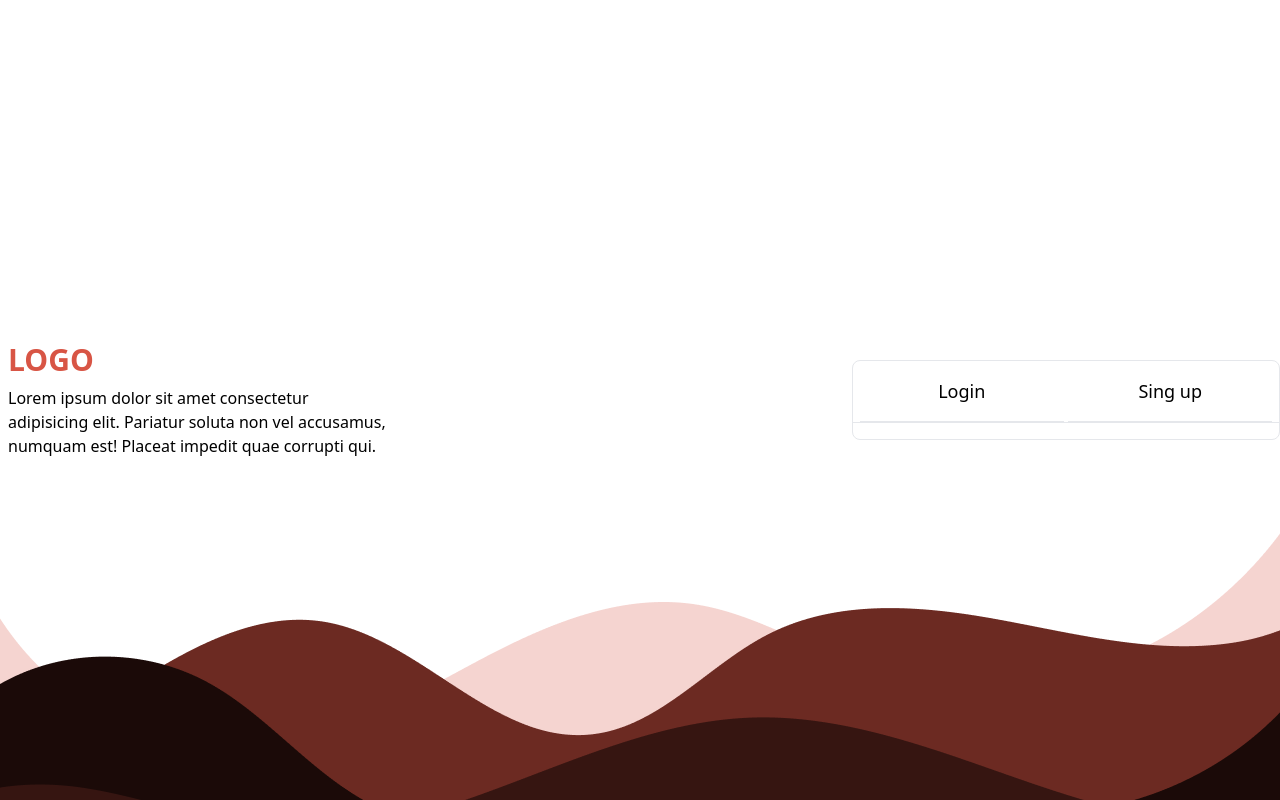
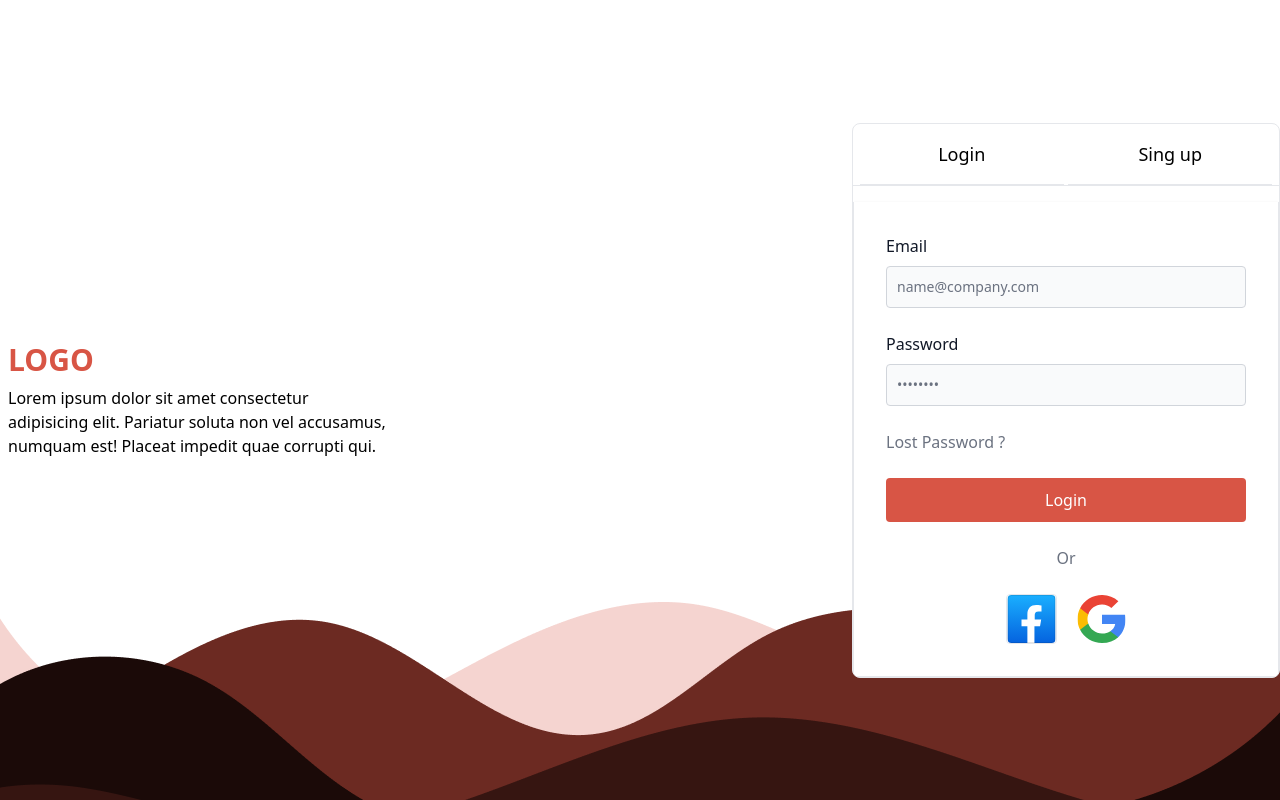
Before and after one commit to MirFaisal/poll-app, a React (Vite) app: page / in a window 1280 px wide. Built offline with nearby package versions, Linux system fonts and the light colour scheme.

Commit message:
trying to fix tab in flowbites

```diff
--- a/package.json
+++ b/package.json
@@ -11,6 +11,7 @@
   },
   "dependencies": {
     "flowbite": "^1.8.1",
+    "flowbite-react": "^0.6.4",
     "react": "^18.2.0",
     "react-dom": "^18.2.0",
     "react-router-dom": "^6.17.0"
--- a/src/Components/Login&Register/LoginRegisterWrapper.jsx
+++ b/src/Components/Login&Register/LoginRegisterWrapper.jsx
@@ -1,7 +1,11 @@
 import "flowbite";
+import { useState } from "react";
 import Login from "./Login";
 import Register from "./Register";
+// import { Tabs } from "flowbite-react";
+
 const LoginRegisterWrapper = () => {
+  const [tab, setTab] = useState("login");
   return (
     <div className="login-register w-full h-screen bg-hero-pattern-mobile md:bg-hero-pattern-desktop">
       <div className="container mx-auto h-screen">
@@ -26,6 +30,7 @@ const LoginRegisterWrapper = () => {
                 >
                   <li className="w-[48%]" role="presentation">
                     <button
+                      onClick={() => setTab("login")}
                       className="inline-block w-full p-4 border-b-2 text-lg"
                       id="login-tab"
                       data-tabs-target="#login"
@@ -39,6 +44,7 @@ const LoginRegisterWrapper = () => {
                   </li>
                   <li className="w-[48%]" role="presentation">
                     <button
+                      onClick={() => setTab("register")}
                       className="inline-block w-full p-4 border-b-2 text-lg hover:text-gray-600 hover:border-gray-300"
                       id="register-tab"
                       data-tabs-target="#register"
@@ -55,7 +61,8 @@ const LoginRegisterWrapper = () => {
               {/* all tabs */}
               <div id="myTabContent">
                 <div
-                  className="hidden"
+                  //   className="hidden"
+                  className={`${tab == "login" ? "block" : "hidden"}`}
                   id="login"
                   role="tabpanel"
                   aria-labelledby="login-tab"
@@ -63,7 +70,8 @@ const LoginRegisterWrapper = () => {
                   <Login />
                 </div>
                 <div
-                  className="hidden"
+                  //   className="hidden"
+                  className={`${tab != "login" ? "block" : "hidden"}`}
                   id="register"
                   role="tabpanel"
                   aria-labelledby="register-tab"
--- a/tailwind.config.js
+++ b/tailwind.config.js
@@ -4,6 +4,7 @@ export default {
     "./index.html",
     "./src/**/*.{js,ts,jsx,tsx}",
     "./node_modules/flowbite/**/*.js",
+    "./node_modules/flowbite-react/**/*.{js,jsx,ts,tsx}",
   ],
   theme: {
     extend: {
```
Also changed, not shown: 1 other file (tests, documents, lock files or other folders).
